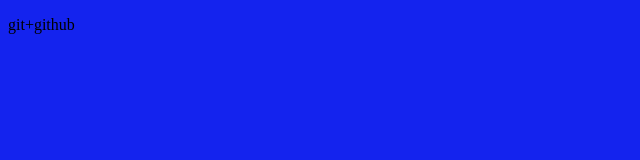
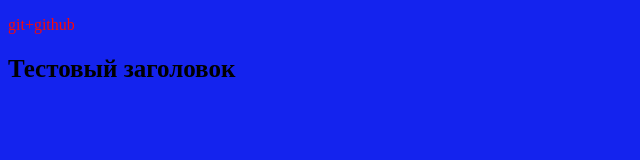
Before and after one commit to Noktyrn94/FT, a plain HTML site: page index.html in a window 1280 px wide. Shown: the whole page, without its empty margins (0-640 px from the left). Drawn offline with Linux system fonts and the light colour scheme.

Commit message:
Тестовые изменения

```diff
--- a/css/main.css
+++ b/css/main.css
@@ -1,3 +1,9 @@
 body {
     background-color: rgb(20, 35, 238);
 }
+p {
+    color: rgb(247, 9, 9)
+}
+h2 {
+    font-size: 25px;
+}
--- a/index.html
+++ b/index.html
@@ -9,5 +9,6 @@
 </head>
 <body>
 <p>git+github</p>
+<h2>Тестовый заголовок</h2>
 </body>
 </html>
```
